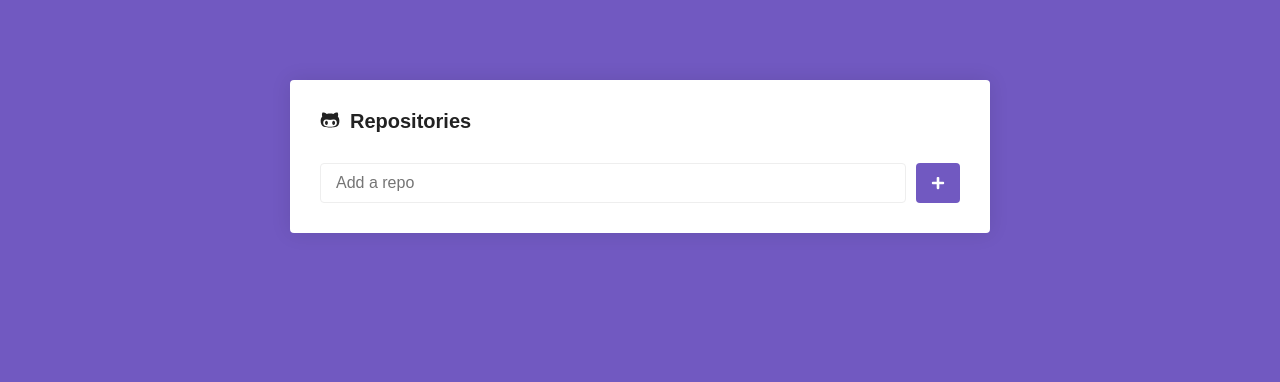
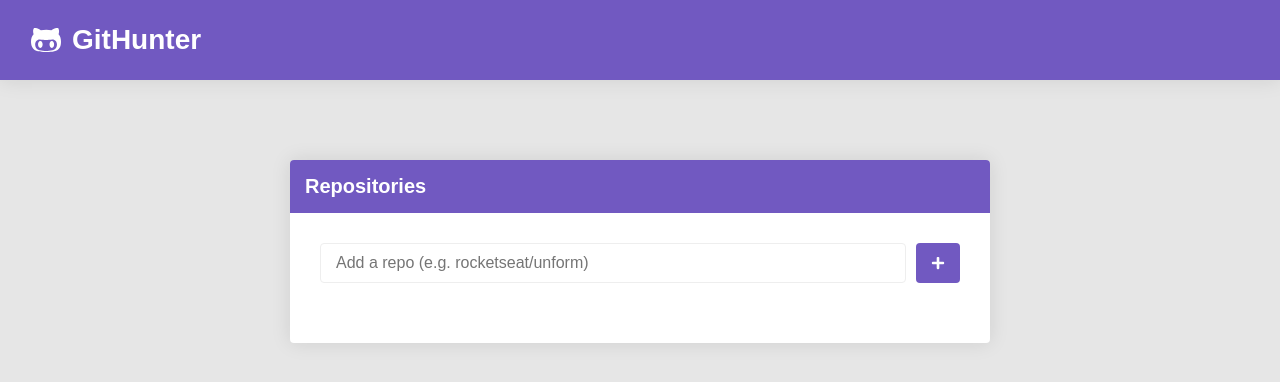
Before and after one commit to joaopcm/gostack-githunter, a React (Create React App) app: page / in a window 1280 px wide. Shown: the top 382 px of the page. Built offline with nearby package versions, Linux system fonts and the light colour scheme.

Commit message:
2019-10-25
* Add repositories
* Index repositories
* Using localStorage to store searched repositories
* Navigation
* Loading data from API
* Add PropTypes

```diff
--- a/package.json
+++ b/package.json
@@ -3,6 +3,8 @@
   "version": "0.1.0",
   "private": true,
   "dependencies": {
+    "axios": "^0.19.0",
+    "prop-types": "^15.7.2",
     "react": "^16.11.0",
     "react-dom": "^16.11.0",
     "react-icons": "^3.8.0",
--- a/public/index.html
+++ b/public/index.html
@@ -3,7 +3,7 @@
   <head>
     <meta charset="utf-8" />
     <meta name="viewport" content="width=device-width, initial-scale=1" />
-    <title>React App</title>
+    <title>GitHunter</title>
   </head>
   <body>
     <noscript>You need to enable JavaScript to run this app.</noscript>
--- a/src/App.js
+++ b/src/App.js
@@ -3,9 +3,13 @@
 import Routes from './routes';
 import GlobalStyle from './styles/global';
 
+
+import Header from './components/Header'
+
 function App() {
   return (
     <>
+      <Header />
       <Routes />
       <GlobalStyle />
     </>
--- /dev/null
+++ b/src/components/Header/index.js
@@ -0,0 +1,13 @@
+import React from 'react';
+import { FaGithubAlt } from 'react-icons/fa';
+
+import { Container } from './styles';
+
+export default function Header() {
+  return (
+    <Container>
+      <FaGithubAlt />
+      <h1>GitHunter</h1>
+    </Container>
+  );
+}
--- /dev/null
+++ b/src/components/Header/styles.js
@@ -0,0 +1,16 @@
+import styled from 'styled-components';
+
+export const Container = styled.div`
+  height: 80px;
+  padding: 0 30px;
+  background: #7159c1;
+  color: #fff;
+  display: flex;
+  align-items: center;
+  box-shadow: 0 0 20px rgba(0, 0, 0, 0.1);
+
+  svg {
+    font-size: 32px;
+    margin-right: 10px;
+  }
+`;
--- a/src/pages/Main/index.js
+++ b/src/pages/Main/index.js
@@ -1,23 +1,83 @@
-import React from 'react';
+import React, { useState, useEffect } from 'react';
+import { FaPlus, FaSpinner } from 'react-icons/fa';
+import { Link } from 'react-router-dom';
 
-import { FaGithubAlt, FaPlus } from 'react-icons/fa';
+import api from '../../services/api';
 
-import { Container, Form, SubmitButton } from './styles';
+import { Card, Form, SubmitButton, Header, Container, List } from './styles';
 
 export default function Main() {
+  const [newRepo, setNewRepo] = useState('');
+  const [repositories, setRepositories] = useState([]);
+  const [loading, setLoading] = useState(false);
+
+  useEffect(() => {
+    const repositoriesFromLocalStorage = localStorage.getItem('repositories');
+
+    if (repositoriesFromLocalStorage) {
+      setRepositories(JSON.parse(repositoriesFromLocalStorage));
+    }
+  }, []);
+
+  useEffect(() => {
+    localStorage.setItem('repositories', JSON.stringify(repositories));
+  }, [repositories]);
+
+  async function handleSubmit(event) {
+    event.preventDefault();
+
+    setLoading(true);
+
+    const response = await api
+      .get(`/repos/${newRepo}`)
+      .catch(() => setLoading(false));
+
+    if (response && response.data) {
+      const data = {
+        name: response.data.full_name,
+      };
+
+      setRepositories([...repositories, data]);
+    }
+
+    setNewRepo('');
+    setLoading(false);
+  }
+
   return (
-    <Container>
-      <h1>
-        <FaGithubAlt />
-        Repositories
-      </h1>
+    <Card>
+      <Header>
+        <h1>Repositories</h1>
+      </Header>
 
-      <Form onSubmit={() => {}}>
-        <input type="text" placeholder="Add a repo" />
-        <SubmitButton>
-          <FaPlus color="#FFF" size={14} />
-        </SubmitButton>
-      </Form>
-    </Container>
+      <Container>
+        <Form onSubmit={event => handleSubmit(event)}>
+          <input
+            type="text"
+            placeholder="Add a repo (e.g. rocketseat/unform)"
+            value={newRepo}
+            onChange={event => setNewRepo(event.target.value)}
+          />
+          <SubmitButton loading={loading ? 1 : 0}>
+            {loading ? (
+              <FaSpinner color="#fff" size={14} />
+            ) : (
+              <FaPlus color="#FFF" size={14} />
+            )}
+          </SubmitButton>
+        </Form>
+
+        <List>
+          {repositories.map(repository => (
+            <li key={repository.name}>
+              <span>{repository.name}</span>
+              <Link to={`/repository/${encodeURIComponent(repository.name)}`}>
+                Detalhes
+              </Link>
+            </li>
+          ))}
+        </List>
+      </Container>
+    </Card>
   );
 }
--- a/src/pages/Main/styles.js
+++ b/src/pages/Main/styles.js
@@ -1,12 +1,73 @@
-import styled from 'styled-components';
+import styled, { keyframes, css } from 'styled-components';
 
 export const Container = styled.div`
+  padding: 30px;
+`;
+
+export const Card = styled.div`
   max-width: 700px;
   background: #fff;
   border-radius: 4px;
   box-shadow: 0 0 20px rgba(0, 0, 0, 0.1);
-  padding: 30px;
   margin: 80px auto;
+`;
+
+export const Form = styled.form`
+  display: flex;
+  flex-direction: row;
+
+  input {
+    flex: 1;
+    border: 1px solid #eee;
+    padding: 10px 15px;
+    border-radius: 4px;
+    font-size: 16px;
+  }
+`;
+
+const rotate = keyframes`
+  from {
+    transform: rotate(0deg);
+  }
+
+  to {
+    transform: rotate(360deg);
+  }
+`;
+
+export const SubmitButton = styled.button.attrs(props => ({
+  type: 'submit',
+  disabled: props.loading,
+}))`
+  background: #7159c1;
+  border: 0;
+  padding: 0 15px;
+  margin-left: 10px;
+  border-radius: 4px;
+  display: flex;
+  justify-content: center;
+  align-items: center;
+
+  &[disabled] {
+    cursor: not-allowed;
+    opacity: 0.6;
+  }
+
+  ${props =>
+    props.loading &&
+    css`
+      svg {
+        animation: ${rotate} 2s linear infinite;
+      }
+    `}
+`;
+
+export const Header = styled.div`
+  background: #7159c1;
+  color: #fff;
+  padding: 15px;
+  border-top-left-radius: 4px;
+  border-top-right-radius: 4px;
 
   h1 {
     font-size: 20px;
@@ -19,29 +80,24 @@
   }
 `;
 
-export const Form = styled.form`
+export const List = styled.ul`
+  list-style: none;
   margin-top: 30px;
-  display: flex;
-  flex-direction: row;
 
-  input {
-    flex: 1;
-    border: 1px solid #eee;
-    padding: 10px 15px;
-    border-radius: 4px;
-    font-size: 16px;
+  li {
+    padding: 15px 0;
+    display: flex;
+    flex-direction: row;
+    justify-content: space-between;
+    align-items: center;
+
+    & + li {
+      border-top: 1px solid #eee;
+    }
+
+    a {
+      color: #7159c1;
+      text-decoration: none;
+    }
   }
 `;
-
-export const SubmitButton = styled.button.attrs({
-  type: 'submit',
-})`
-  background: #7159c1;
-  border: 0;
-  padding: 0 15px;
-  margin-left: 10px;
-  border-radius: 4px;
-  display: flex;
-  justify-content: center;
-  align-items: center;
-`;
--- a/src/pages/Repository/index.js
+++ b/src/pages/Repository/index.js
@@ -1,5 +1,49 @@
-import React from 'react';
+import React, { useState, useEffect } from 'react';
+import PropTypes from 'prop-types';
+import api from '../../services/api';
 
-export default function Repository() {
+import { LoadingIndicator } from './styles';
+
+function Repository({ match }) {
+  const [loading, setLoading] = useState(true);
+  const [repository, setRepository] = useState([]);
+  const [issues, setIssues] = useState([]);
+
+  async function loadRepositoryData() {
+    const repositoryName = decodeURIComponent(match.params.repository);
+
+    const [repositoryFromApi, issuesFromApi] = await Promise.all([
+      api.get(`/repos/${repositoryName}`),
+      api.get(`/repos/${repositoryName}/issues`, {
+        params: {
+          state: 'open',
+          per_page: 5,
+        },
+      }),
+    ]);
+
+    setRepository(repositoryFromApi.data);
+    setIssues(issuesFromApi.data);
+    setLoading(false);
+  }
+
+  useEffect(() => {
+    async function laodRepository() {
+      await loadRepositoryData();
+    }
+
+    laodRepository();
+  }, []);
+
   return <h1>Repository</h1>;
 }
+
+Repository.propTypes = {
+  match: PropTypes.shape({
+    params: PropTypes.shape({
+      repository: PropTypes.string,
+    }),
+  }).isRequired,
+};
+
+export default Repository;
--- /dev/null
+++ b/src/pages/Repository/styles.js
@@ -0,0 +1,3 @@
+import styled from 'styled-components';
+
+export const LoadingIndicator = styled.div``;
--- a/src/routes.js
+++ b/src/routes.js
@@ -9,7 +9,7 @@
     <BrowserRouter>
       <Switch>
         <Route path="/" exact component={Main} />
-        <Route path="/repository" component={Repository} />
+        <Route path="/repository/:repository" component={Repository} />
       </Switch>
     </BrowserRouter>
   );
--- /dev/null
+++ b/src/services/api.js
@@ -0,0 +1,7 @@
+import axios from 'axios';
+
+const api = axios.create({
+  baseURL: 'https://api.github.com',
+});
+
+export default api;
--- a/src/styles/global.js
+++ b/src/styles/global.js
@@ -13,7 +13,7 @@
   }
 
   body {
-    background: #7159c1;
+    background: #e6e6e6;
     -webkit-font-smoothing: antialiased !important;
   }
 
```
Also changed, not shown: 1 other file (tests, documents, lock files or other folders).
